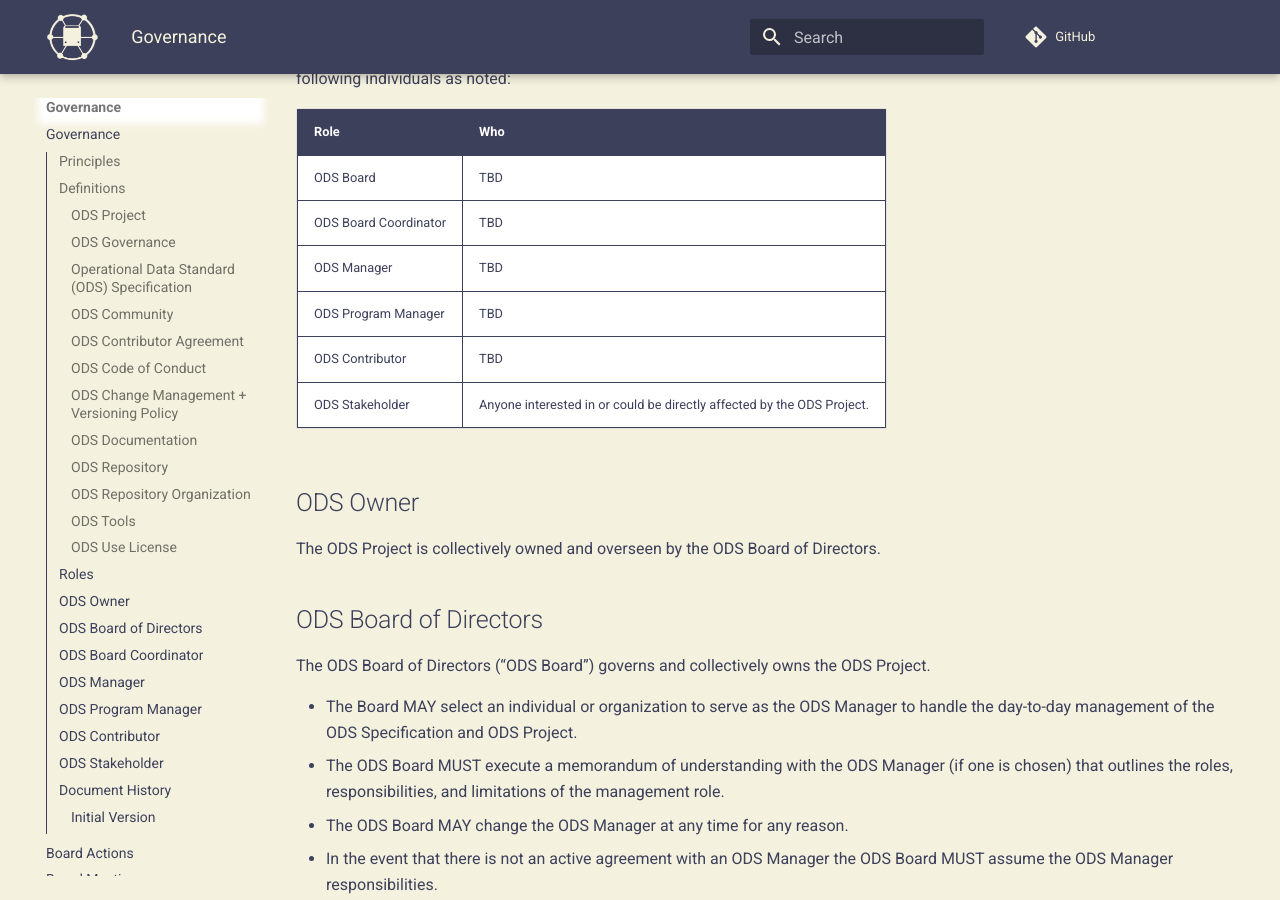
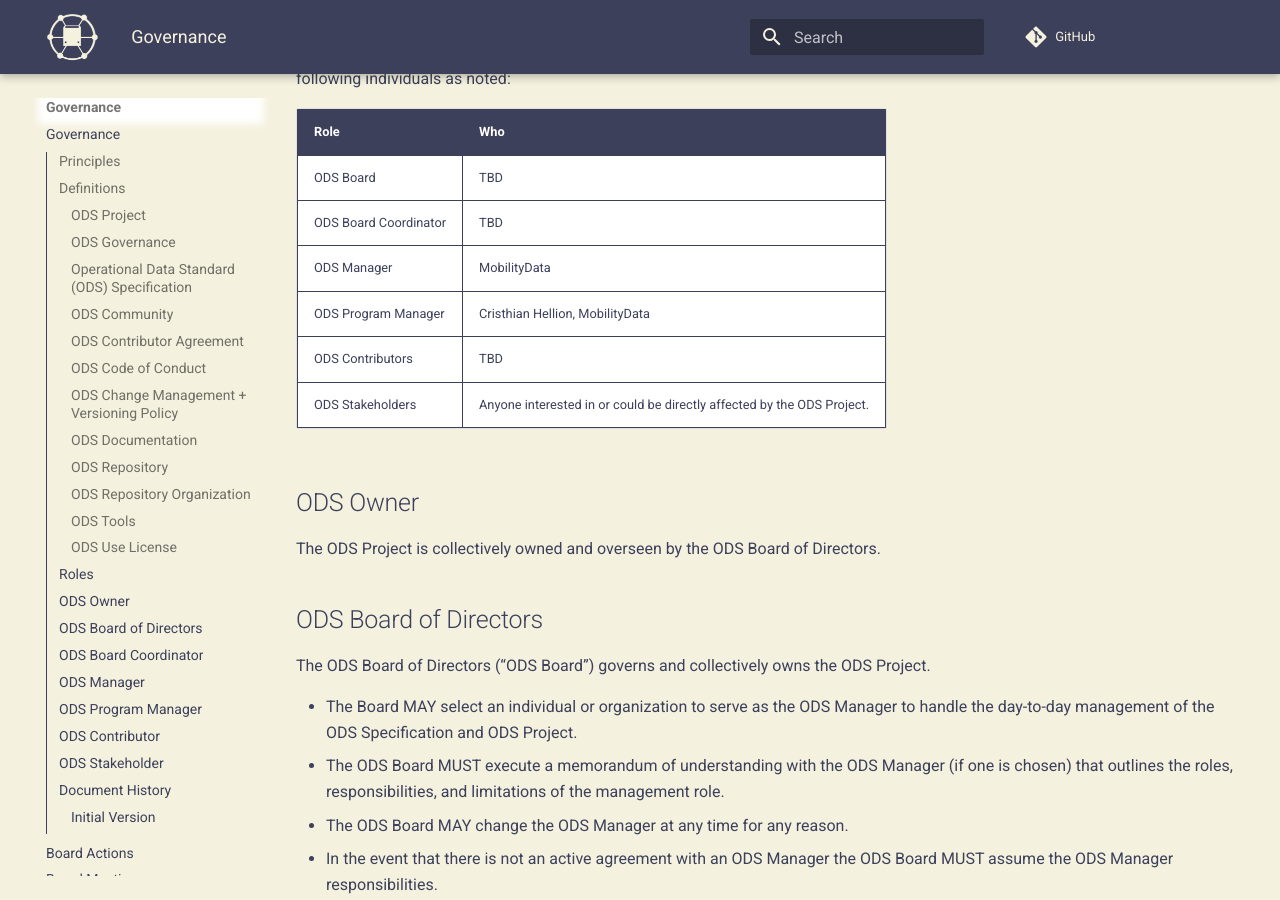
Before and after one commit to cal-itp/operational-data-standard, an MkDocs documentation site: the page built from docs/governance/governance.md, in a window 1280 px wide and 900 px high, scrolled down 3092 px. Built offline with MkDocs 1.6.1 and Material for MkDocs 9.7.7, drawn with Linux system fonts in a browser that asks for light colours; nearby versions of some CDN libraries; comment, search, counter and statistics services are not loaded.

Commit message:
Add MobilityData as manager and Cristhian as Program Manager

```diff
--- a/docs/governance/governance.md
+++ b/docs/governance/governance.md
@@ -102,10 +102,10 @@ Responsibility for the governance of the ODS Project is divided among the follow
 | -------- | ----- |
 | [ODS Board](#ods-board-of-directors) | TBD |
 | [ODS Board Coordinator](#ods-board-coordinator) | TBD |
-| [ODS Manager](#ods-manager) | TBD |
-| [ODS Program Manager](#ods-program-manager) | TBD |
-| [ODS Contributor](#ods-contributor) |  TBD |
-| [ODS Stakeholder](#ods-stakeholder) | Anyone interested in or could be directly affected by the ODS Project. |
+| [ODS Manager](#ods-manager) | [MobilityData](https://mobilitydata.org) |
+| [ODS Program Manager](#ods-program-manager) | [Cristhian Hellion](https://github.com/Cristhian-HA), [MobilityData](https://mobilitydata.org) |
+| [ODS Contributors](#ods-contributor) |  TBD |
+| [ODS Stakeholders](#ods-stakeholder) | Anyone interested in or could be directly affected by the ODS Project. |
 
 ## ODS Owner
 
```
